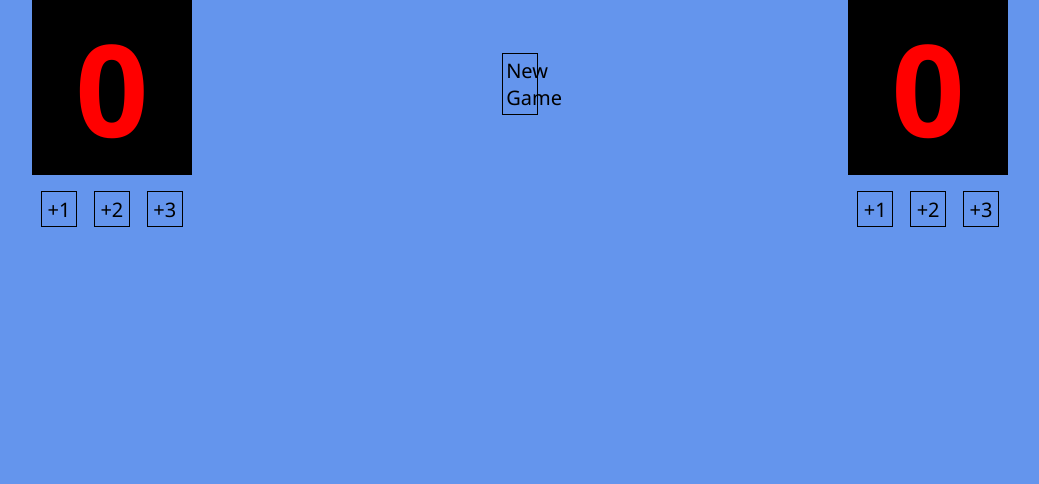
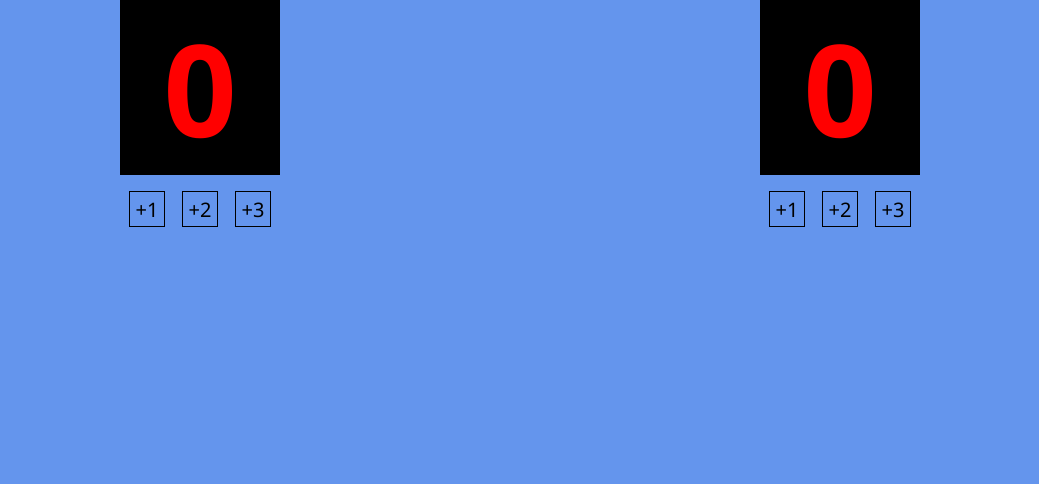
Before and after one commit to riddsep/basketball-scoreboard, a plain HTML site: page index.html in a window 1280 px wide. Shown: the part 316-800 px from the top of the page, without its empty margins (120-1159 px from the left). Drawn offline with Linux system fonts and the light colour scheme.

Commit message:
Update index.html

```diff
--- a/index.html
+++ b/index.html
@@ -17,7 +17,7 @@
           <button onclick="incrementThreeHome()">+3</button>
         </div>
       </div>
-      <button>New Game</button>
+
       <div class="guest-board">
         <h3>GUEST</h3>
         <h2 id="guest-score">0</h2>
```
